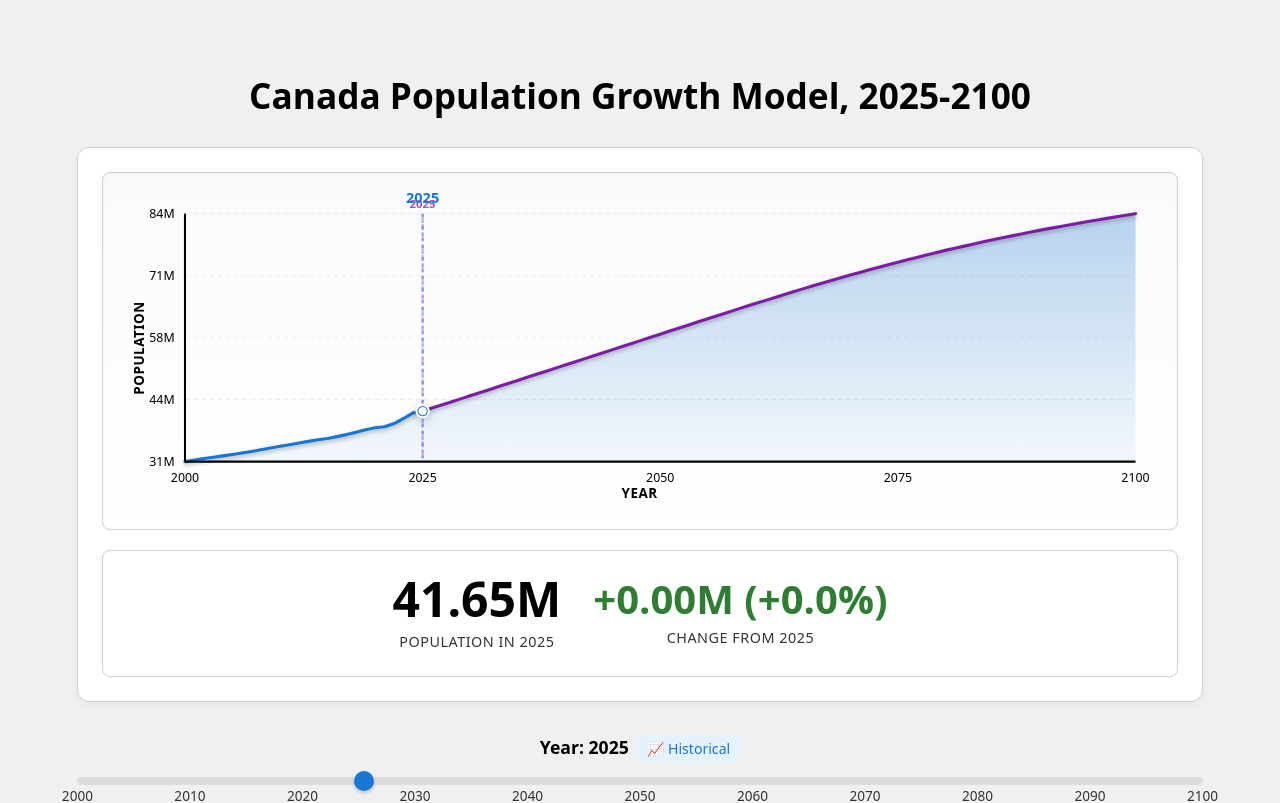
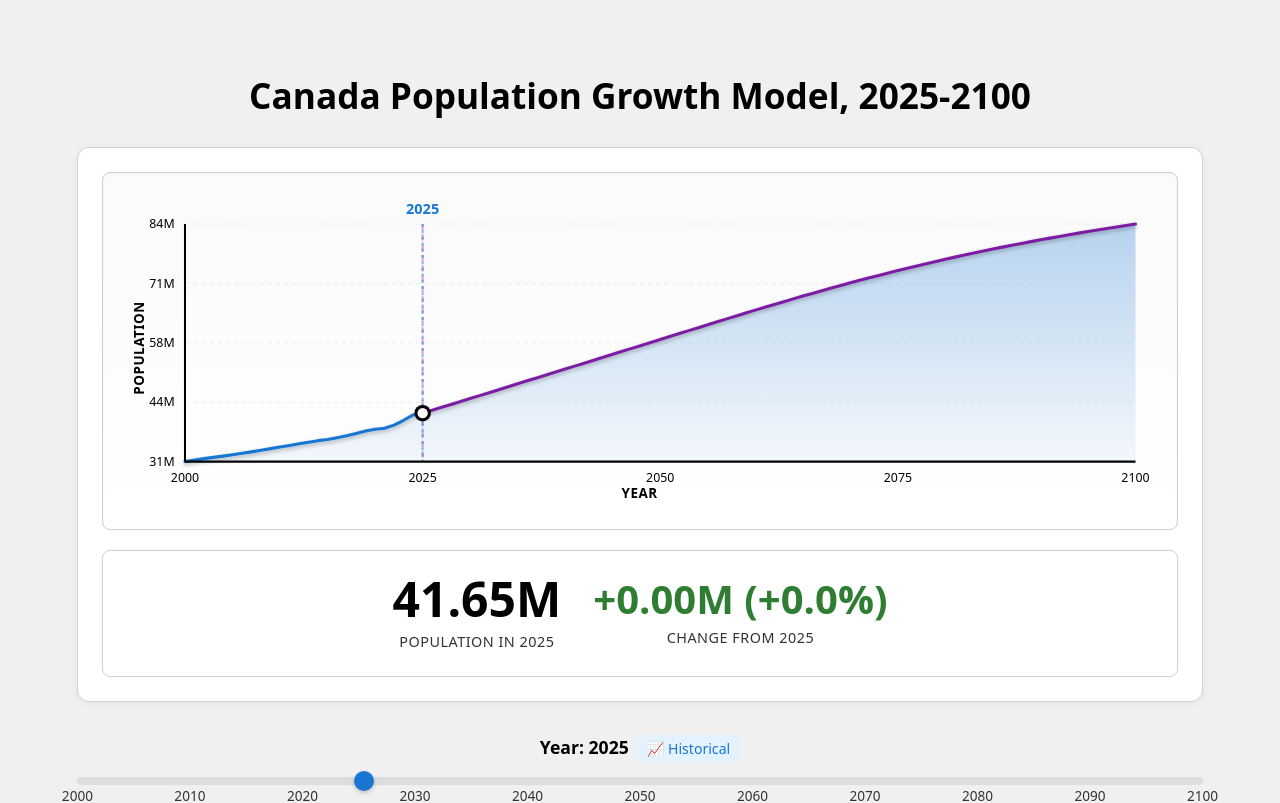
Before and after one commit to thewondrfulwizrd/WA1, a React (Vite) app: page / in a window 1280 px wide. Shown: the top 803 px of the page. Built offline with nearby package versions, Linux system fonts and the light colour scheme.

Commit message:
Remove 2025 label overlap and add drag functionality to trend chart

```diff
--- a/src/components/PopulationPyramid.jsx
+++ b/src/components/PopulationPyramid.jsx
@@ -66,7 +66,7 @@ export function PopulationPyramid() {
       <h1>Canada Population Growth Model, 2025-2100</h1>
 
       {/* Population Trend Chart - MOVED TO TOP */}
-      <PopulationTrendChart data={data} scenarios={scenarios} selectedYear={selectedYear} />
+      <PopulationTrendChart data={data} scenarios={scenarios} selectedYear={selectedYear} onYearChange={setSelectedYear} />
 
       {/* Year Selector */}
       <div className="controls">
--- a/src/components/PopulationTrendChart.jsx
+++ b/src/components/PopulationTrendChart.jsx
@@ -1,9 +1,12 @@
-import React, { useMemo } from 'react';
+import React, { useMemo, useRef, useState } from 'react';
 import { getPopulationByYear, getTotalPopulation } from '../utils/populationHelpers';
 import { applyScenarios } from '../utils/scenarioCalculations';
 import './PopulationTrendChart.css';
 
-export function PopulationTrendChart({ data, scenarios, selectedYear }) {
+export function PopulationTrendChart({ data, scenarios, selectedYear, onYearChange }) {
+  const svgRef = useRef(null);
+  const [isDragging, setIsDragging] = useState(false);
+
   const chartData = useMemo(() => {
     if (!data) return [];
 
@@ -27,7 +30,7 @@ export function PopulationTrendChart({ data, scenarios, selectedYear }) {
   // Calculate chart dimensions
   const width = 1000;
   const height = 300;
-  const padding = { top: 20, right: 20, bottom: 40, left: 60 };
+  const padding = { top: 30, right: 20, bottom: 40, left: 60 };
   const chartWidth = width - padding.left - padding.right;
   const chartHeight = height - padding.top - padding.bottom;
 
@@ -88,10 +91,81 @@ export function PopulationTrendChart({ data, scenarios, selectedYear }) {
     }
   }
 
+  // Handle drag/click on the chart
+  const handleChartInteraction = (event) => {
+    if (!svgRef.current || !onYearChange) return;
+
+    const svg = svgRef.current;
+    const rect = svg.getBoundingClientRect();
+    const svgWidth = rect.width;
+    const scaleX = width / svgWidth;
+
+    // Get mouse/touch position relative to SVG
+    const clientX = event.type.includes('touch') ? event.touches[0].clientX : event.clientX;
+    const clickX = (clientX - rect.left) * scaleX;
+
+    // Convert to chart coordinates
+    const chartX = clickX - padding.left;
+    if (chartX < 0 || chartX > chartWidth) return;
+
+    // Find nearest year
+    const fraction = chartX / chartWidth;
+    const yearIndex = Math.round(fraction * (chartData.length - 1));
+    const newYear = chartData[yearIndex]?.year;
+
+    if (newYear && newYear >= data.yearsObserved[0] && newYear <= data.lastProjectedYear) {
+      onYearChange(newYear);
+    }
+  };
+
+  const handleMouseDown = (e) => {
+    setIsDragging(true);
+    handleChartInteraction(e);
+  };
+
+  const handleMouseMove = (e) => {
+    if (isDragging) {
+      handleChartInteraction(e);
+    }
+  };
+
+  const handleMouseUp = () => {
+    setIsDragging(false);
+  };
+
+  const handleTouchStart = (e) => {
+    setIsDragging(true);
+    handleChartInteraction(e);
+  };
+
+  const handleTouchMove = (e) => {
+    if (isDragging) {
+      e.preventDefault();
+      handleChartInteraction(e);
+    }
+  };
+
+  const handleTouchEnd = () => {
+    setIsDragging(false);
+  };
+
   return (
     <div className="population-trend-chart">
       <div className="chart-container">
-        <svg width="100%" viewBox={`0 0 ${width} ${height}`} preserveAspectRatio="xMidYMid meet">
+        <svg
+          ref={svgRef}
+          width="100%"
+          viewBox={`0 0 ${width} ${height}`}
+          preserveAspectRatio="xMidYMid meet"
+          onMouseDown={handleMouseDown}
+          onMouseMove={handleMouseMove}
+          onMouseUp={handleMouseUp}
+          onMouseLeave={handleMouseUp}
+          onTouchStart={handleTouchStart}
+          onTouchMove={handleTouchMove}
+          onTouchEnd={handleTouchEnd}
+          style={{ cursor: isDragging ? 'grabbing' : 'pointer', touchAction: 'none' }}
+        >
           <defs>
             {/* Gradient for area fill */}
             <linearGradient id="areaGradient" x1="0%" y1="0%" x2="0%" y2="100%">
@@ -133,7 +207,7 @@ export function PopulationTrendChart({ data, scenarios, selectedYear }) {
             />
           ))}
 
-          {/* Observed/Projected divider at lastObservedYear */}
+          {/* Observed/Projected divider at 2025 - NO LABEL to avoid overlap */}
           <line
             x1={transitionX}
             y1={padding.top}
@@ -141,14 +215,6 @@ export function PopulationTrendChart({ data, scenarios, selectedYear }) {
             y2={padding.top + chartHeight}
             className="divider-line"
           />
-          <text
-            x={transitionX}
-            y={padding.top - 5}
-            className="divider-label"
-            textAnchor="middle"
-          >
-            2025
-          </text>
 
           {/* Area fill */}
           <path
@@ -179,17 +245,20 @@ export function PopulationTrendChart({ data, scenarios, selectedYear }) {
                 y2={padding.top + chartHeight}
                 className="current-year-line"
               />
+              {/* Draggable circle */}
               <circle
                 cx={currentPoint.x}
                 cy={currentPoint.y}
-                r="6"
-                className="current-year-point"
+                r="8"
+                className="current-year-point-outer"
+                style={{ cursor: 'grab' }}
               />
               <circle
                 cx={currentPoint.x}
                 cy={currentPoint.y}
-                r="4"
+                r="5"
                 fill="white"
+                style={{ pointerEvents: 'none' }}
               />
               {/* Year label at TOP of the line to avoid x-axis interference */}
               <text
@@ -197,6 +266,7 @@ export function PopulationTrendChart({ data, scenarios, selectedYear }) {
                 y={padding.top - 10}
                 className="current-year-label"
                 textAnchor="middle"
+                style={{ pointerEvents: 'none' }}
               >
                 {selectedYear}
               </text>
```
